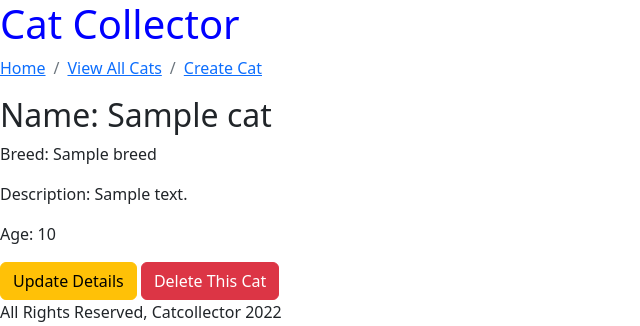
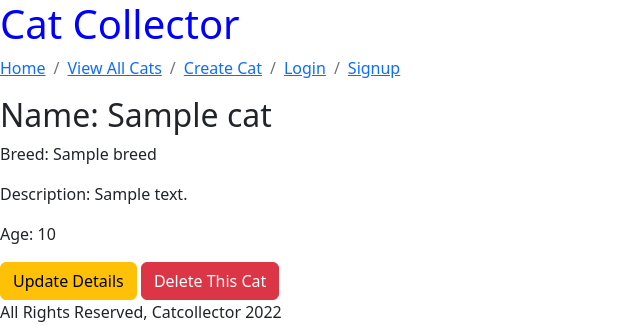
Before and after one commit to s9001848/catcollector, a Django app: template main_app/templates/cats/show.html in a window 1280 px wide. Shown: the top 326 px of the page, without its empty margins (0-640 px from the left). Run offline with Django 4.2, Linux system fonts and the light colour scheme; the template is opened without the code that fills it: most values are stand-ins (such as "Sample title", 1, 10 or a date in 2020).

Commit message:
feat: add logout feature

```diff
--- a/main_app/templates/base.html
+++ b/main_app/templates/base.html
@@ -17,7 +17,13 @@
           <li class="breadcrumb-item"><a href="/">Home</a></li>
           <li class="breadcrumb-item active" aria-current="page"><a href="/cats">View All Cats</a></li>
           <li class="breadcrumb-item active" aria-current="page"><a href="/cats/create">Create Cat</a></li>
-
+          {% if user.is_authenticated %}
+          <li class="breadcrumb-item active" aria-current="page"><a href="/user/{{user}}">{{user}}'s Profile</a></li>
+          <li class="breadcrumb-item active" aria-current="page"><a href="{% url 'logout' %}">Logout</a></li>
+          {% else %}
+          <li class="breadcrumb-item active" aria-current="page"><a href="{% url 'login' %}">Login</a></li>
+          <li class="breadcrumb-item active" aria-current="page"><a href="{% url 'signup' %}">Signup</a></li>
+          {% endif %}
         </ol>
     </nav>
 
--- a/main_app/urls.py
+++ b/main_app/urls.py
@@ -13,4 +13,6 @@ urlpatterns = [
     path('cats/<int:pk>/update/', views.CatUpdate.as_view(), name='cats_update'),
     path('cats/<int:pk>/delete/', views.CatDelete.as_view(), name='cats_delete'),
     path('user/<username>', views.profile, name='profile'),
+    path('login/', views.login_view, name="login"),
+    path('logout/', views.logout_view, name="logout"),
 ]
--- a/main_app/views.py
+++ b/main_app/views.py
@@ -58,7 +58,7 @@ def cats_show(request, cat_id):
 
 def profile(request, username):
     user = User.objects.get(username=username)
-    cats = list(Cat.onjects.filter(user=user))
+    cats = list(Cat.objects.filter(user=user))
 
     return render(request, 'profile.html', { 'username': username, 'cats':cats })
 
@@ -81,3 +81,7 @@ def login_view(request):
     else: # it was a get request so send the emtpy login form
         form = AuthenticationForm()
         return render(request, 'login.html', {'form': form})
+
+def logout_view(request):
+    logout(request)
+    return HttpResponseRedirect('/')
```
